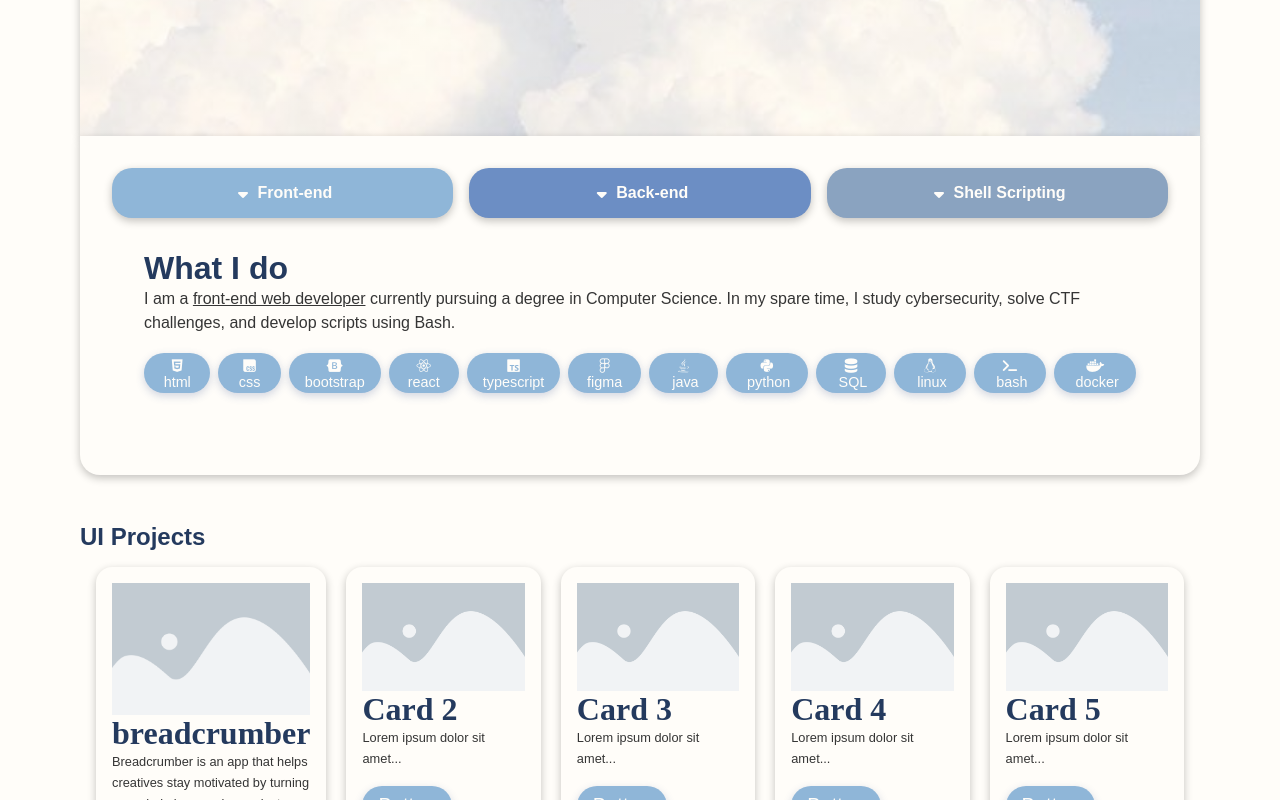
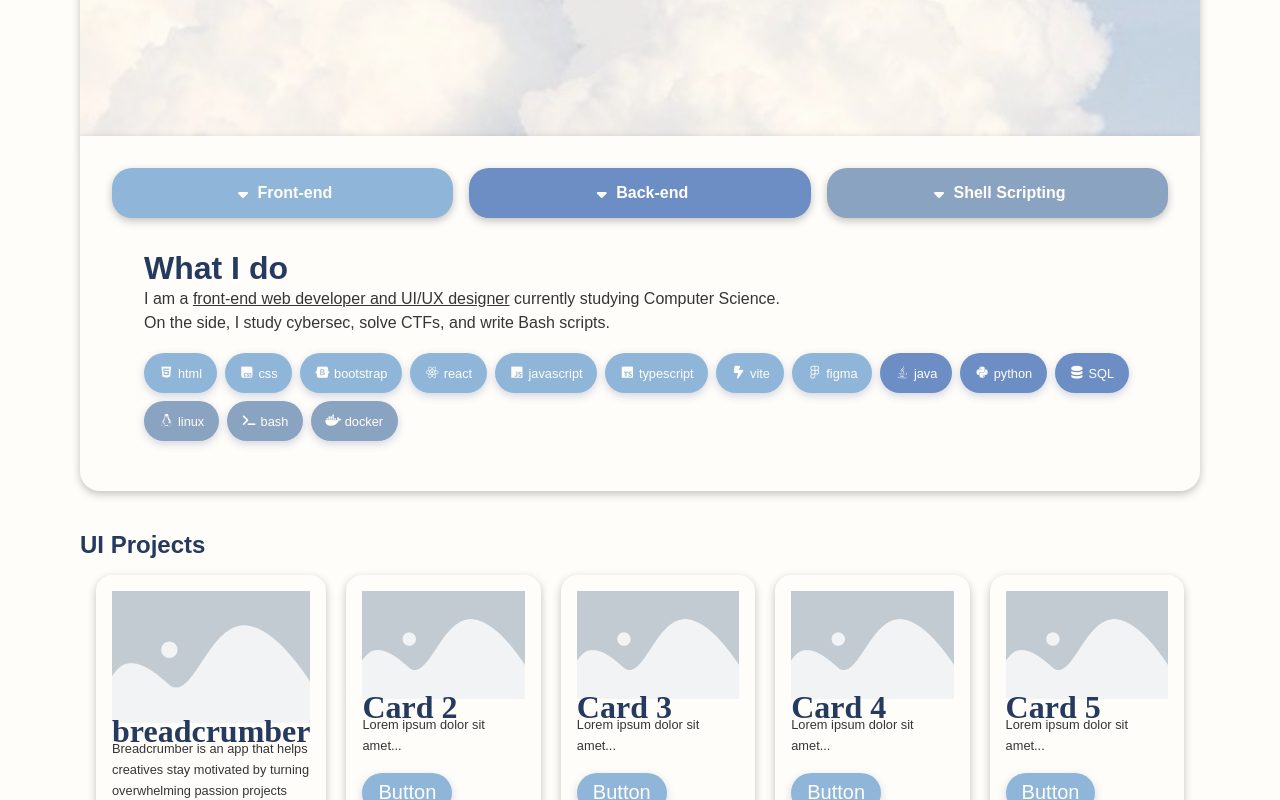
Before and after one commit to bearbau/portfolio, a React (Vite) app: page / in a window 1280 px wide. Shown: the part 620-1420 px from the top of the page. Built offline with nearby package versions, Linux system fonts and the light colour scheme; a web font is replaced by a local one.

Commit message:
minor fixes

```diff
--- a/src/components/Hero.tsx
+++ b/src/components/Hero.tsx
@@ -7,8 +7,9 @@ export default function Hero() {
         <div className="hero-spacer"></div>
         <div className="hero-content">
           <span className="hero-title">
-            <b>hi there.</b>&nbsp;<i className="fa-solid fa-fish-fins"></i>
+            hi there.&nbsp;<i className="fa-solid fa-fish-fins"></i>
           </span>
+
           <p>
             front-end dev & visual creative who enjoys creating new stuff. loves
             the color blue. (maybe a bit too much.)
--- a/src/components/Skillset.tsx
+++ b/src/components/Skillset.tsx
@@ -8,29 +8,20 @@ function Skillset() {
       <div className="hero-bottom">
         <div className="nav-container">
           <div
-            className="nav-col"
+            className={`nav-col ${activeView === "front-end-hero" ? "nav-col--active" : ""}`}
             onClick={() => setActiveView("front-end-hero")}
-            style={{
-              backgroundColor: "var(--primary)",
-            }}
           >
             <i className="fa-solid fa-caret-down"></i>&nbsp;Front-end
           </div>
           <div
-            className="nav-col"
+            className={`nav-col ${activeView === "pl-hero" ? "nav-col--active" : ""}`}
             onClick={() => setActiveView("pl-hero")}
-            style={{
-              backgroundColor: "#6c8ec4",
-            }}
           >
             <i className="fa-solid fa-caret-down"></i>&nbsp;Back-end
           </div>
           <div
-            className="nav-col"
+            className={`nav-col ${activeView === "bash-hero" ? "nav-col--active" : ""}`}
             onClick={() => setActiveView("bash-hero")}
-            style={{
-              backgroundColor: "#8aa3c0",
-            }}
           >
             <i className="fa-solid fa-caret-down"></i>&nbsp;Shell Scripting
           </div>
@@ -45,49 +36,80 @@ function Skillset() {
         )}
 
         {activeView === "about-hero" && (
-          <div className="hero-info">
+          <div className="hero-info" style={{ padding: "2rem 2rem 0rem 2rem" }}>
             <h1 style={{ fontSize: "2rem" }}>What I do</h1>
             <p>
-              I am a <u>front-end web developer</u> currently pursuing a degree
-              in Computer Science. In my spare time, I study cybersecurity,
-              solve CTF challenges, and develop scripts using Bash.
+              I am a <u>front-end web developer and UI/UX designer</u> currently
+              studying Computer Science. <br />
+              On the side, I study cybersec, solve CTFs, and write Bash scripts.
             </p>
+
             <br />
             <div className="stack-row">
               <button className="stack">
-                <i className="fa-brands fa-html5"></i>html
+                <i className="fa-brands fa-html5"></i>&nbsp;html
               </button>
               <button className="stack">
-                <i className="fa-brands fa-css"></i>css
+                <i className="fa-brands fa-css"></i>&nbsp;css
               </button>
               <button className="stack">
-                <i className="fa-brands fa-bootstrap"></i>bootstrap
+                <i className="fa-brands fa-bootstrap"></i>&nbsp;bootstrap
               </button>
               <button className="stack">
-                <i className="fa-brands fa-react"></i>react
+                <i className="fa-brands fa-react"></i>&nbsp;react
               </button>
               <button className="stack">
-                <i className="fa-brands fa-typescript"></i>typescript
+                <i className="fa-brands fa-js"></i>&nbsp;javascript
               </button>
               <button className="stack">
-                <i className="fa-brands fa-figma"></i>figma
+                <i className="fa-brands fa-typescript"></i>&nbsp;typescript
               </button>
               <button className="stack">
+                <i className="fa-solid fa-bolt-lightning"></i>&nbsp;vite
+              </button>
+              <button className="stack">
+                <i className="fa-brands fa-figma"></i>&nbsp;figma
+              </button>
+              <button
+                className="stack"
+                style={{ backgroundColor: "var(--primary-darker)" }}
+              >
                 <i className="fa-brands fa-java"></i>&nbsp;java
               </button>
-              <button className="stack">
+              <button
+                className="stack"
+                style={{ backgroundColor: "var(--primary-darker)" }}
+              >
                 <i className="fa-brands fa-python"></i>&nbsp;python
               </button>
-              <button className="stack">
+              <button
+                className="stack"
+                style={{ backgroundColor: "var(--primary-darker)" }}
+              >
                 <i className="fa-solid fa-database"></i>&nbsp;SQL
               </button>
-              <button className="stack">
+              <button
+                className="stack"
+                style={{
+                  backgroundColor: "var(--primary-muted)",
+                }}
+              >
                 <i className="fa-brands fa-linux"></i>&nbsp;linux
               </button>
-              <button className="stack">
+              <button
+                className="stack"
+                style={{
+                  backgroundColor: "var(--primary-muted)",
+                }}
+              >
                 <i className="fa-solid fa-terminal"></i>&nbsp;bash
               </button>
-              <button className="stack">
+              <button
+                className="stack"
+                style={{
+                  backgroundColor: "var(--primary-muted)",
+                }}
+              >
                 <i className="fa-brands fa-docker"></i>&nbsp;docker
               </button>
             </div>
@@ -101,28 +123,66 @@ function Skillset() {
             <h1 style={{ fontSize: "2rem" }}>Front-end</h1>
             <p>
               I discovered my passion in front-end back in 2020 when I was
-              tinkering bootstrap elements on a website. Nowadays, I use React
-              and TypeScript. &nbsp;
+              tinkering with Bootstrap on a website. Nowadays, I use React and
+              TypeScript. &nbsp;
             </p>
             <br />
             <div className="stack-row">
               <button className="stack">
-                <i className="fa-brands fa-html5"></i>html
+                <i className="fa-brands fa-html5"></i>&nbsp;html
               </button>
               <button className="stack">
-                <i className="fa-brands fa-css"></i>css
+                <i className="fa-brands fa-css"></i>&nbsp;css
               </button>
               <button className="stack">
-                <i className="fa-brands fa-bootstrap"></i>bootstrap
+                <i className="fa-brands fa-bootstrap"></i>&nbsp;bootstrap
               </button>
               <button className="stack">
-                <i className="fa-brands fa-react"></i>react
+                <i className="fa-brands fa-react"></i>&nbsp;react
               </button>
               <button className="stack">
-                <i className="fa-brands fa-typescript"></i>typescript
+                <i className="fa-brands fa-js"></i>&nbsp;javascript
               </button>
               <button className="stack">
-                <i className="fa-brands fa-figma"></i>figma
+                <i className="fa-brands fa-typescript"></i>&nbsp;typescript
+              </button>
+              <button className="stack">
+                <i className="fa-solid fa-bolt-lightning"></i>&nbsp;vite
+              </button>
+              <button className="stack">
+                <i className="fa-brands fa-figma"></i>&nbsp;figma
+              </button>
+            </div>
+          </div>
+        )}
+
+        {/* programming languages */}
+        {activeView === "pl-hero" && (
+          <div className="hero-info">
+            <h1 style={{ fontSize: "2rem" }}>Back-end</h1>
+            <p>
+              These are the languages I picked up through my Computer Science
+              degree (especially with Java).
+            </p>
+            <br />
+            <div className="stack-row">
+              <button
+                className="stack"
+                style={{ backgroundColor: "var(--primary-darker)" }}
+              >
+                <i className="fa-brands fa-java"></i>&nbsp;java
+              </button>
+              <button
+                className="stack"
+                style={{ backgroundColor: "var(--primary-darker)" }}
+              >
+                <i className="fa-brands fa-python"></i>&nbsp;python
+              </button>
+              <button
+                className="stack"
+                style={{ backgroundColor: "var(--primary-darker)" }}
+              >
+                <i className="fa-solid fa-database"></i>&nbsp;SQL
               </button>
             </div>
           </div>
@@ -133,8 +193,8 @@ function Skillset() {
           <div className="hero-info">
             <h1 style={{ fontSize: "2rem" }}>Shell Scripting</h1>
             <p>
-              On my free time, I solve CTFs and study Bash scripting. but I
-              mostly study it for the love of the game. I dump my bash scripts
+              In my free time, I solve CTFs and study Bash scripting, but I
+              mostly study it for the love of the game. I dump my Bash scripts
               on
               <a href="https://github.com/bearbau/bearbash">
                 &nbsp;<u>bearbash</u>
@@ -143,43 +203,33 @@ function Skillset() {
             </p>
             <br />
             <div className="stack-row">
-              <button className="stack">
+              <button
+                className="stack"
+                style={{
+                  backgroundColor: "var(--primary-muted)",
+                }}
+              >
                 <i className="fa-brands fa-linux"></i>&nbsp;linux
               </button>
-              <button className="stack">
+              <button
+                className="stack"
+                style={{
+                  backgroundColor: "var(--primary-muted)",
+                }}
+              >
                 <i className="fa-solid fa-terminal"></i>&nbsp;bash
               </button>
-              <button className="stack">
+              <button
+                className="stack"
+                style={{
+                  backgroundColor: "var(--primary-muted)",
+                }}
+              >
                 <i className="fa-brands fa-docker"></i>&nbsp;docker
               </button>
             </div>
           </div>
         )}
-
-        {/* programming languages */}
-        {activeView === "pl-hero" && (
-          <div className="hero-info">
-            <h1 style={{ fontSize: "2rem" }}>Back-end</h1>
-            <p>
-              I study Computer Science and these are some of the languages that
-              I had to study during my degree.
-            </p>
-            <br />
-            <div className="stack-row">
-              <button className="stack">
-                <i className="fa-brands fa-java"></i>&nbsp;java
-              </button>
-              <button className="stack">
-                <i className="fa-brands fa-python"></i>&nbsp;python
-              </button>
-              <button className="stack">
-                <i className="fa-solid fa-database"></i>&nbsp;SQL
-              </button>
-            </div>
-          </div>
-        )}
-
-        {/* button on clicks -------------------------------------------- */}
       </div>
     </>
   );
--- a/src/style.css
+++ b/src/style.css
@@ -8,12 +8,13 @@
 /* general: page ------------------------------------------------------------------------ */
 :root {
   --primary: #8FB6D8;
+  --primary-darker: #6c8ec4;
+  --primary-muted: #8aa3c0;
   --secondary: #62cbe0;
   --light: #fffdf9;
   --light-hover: #dfd7cb;
   --dark: #243A5E;
   --text: #353535;
-  --primary-darker: #6c8ec4;
 }
 
 * {
@@ -38,6 +39,10 @@ body {
   flex-direction: column;
 }
 
+html {
+  scroll-snap-type: y mandatory;
+}
+
 /* text formatting (no class) ------------------------------------------------------------------------ */
 @font-face {
   font-family: 'Inter Variable';
@@ -58,11 +63,17 @@ body {
   unicode-range: U+0000-00FF,U+0131,U+0152-0153,U+02BB-02BC,U+02C6,U+02DA,U+02DC,U+0304,U+0308,U+0329,U+2000-206F,U+20AC,U+2122,U+2191,U+2193,U+2212,U+2215,U+FEFF,U+FFFD;
 }
 
+span {
+  margin: 0px;
+  line-height: 1rem;
+}
+
 h1 {
   font-family: 'Inter Variable', sans-serif;
   font-size: 1.5rem;
   color: var(--dark);
   margin: 0;
+  font-weight: 0px;
 }
 
 p {
@@ -138,6 +149,7 @@ video {
   align-items: center;
   justify-content: space-between;
   padding: 5vh 0px 2vh 0px;
+  scroll-snap-align: start;
 }
 
 .title-logo {
@@ -208,6 +220,7 @@ video {
   font-size: clamp(1.8rem, 5vw, 4rem);
   color: #49648e;
   text-shadow: rgba(61, 87, 152, 0.24) 0px 3px 8px;
+  line-height: 3rem;
 }
 
 /* section 2 (skillset) */
@@ -221,6 +234,9 @@ video {
   background-color: var(--light);
   box-shadow: rgba(0, 0, 0, 0.24) 0px 3px 8px;
   position: relative;
+  margin: 0px 0px 5vh 0px;
+  scroll-snap-align: start;
+  scroll-margin-top: 2rem;
 }
 
 .nav-container {
@@ -243,6 +259,16 @@ video {
   box-shadow: rgba(0, 0, 0, 0.24) 0px 3px 8px;
 }
 
+.nav-col:nth-child(1) { background-color: var(--primary); }
+.nav-col:nth-child(2) { background-color: var(--primary-darker); }
+.nav-col:nth-child(3) { background-color: var(--primary-muted); }
+
+.nav-col--active,
+.nav-col--active:hover {
+  filter: brightness(0.75);
+  box-shadow: inset rgba(36, 58, 94, 0.2) 0px 3px 8px;
+}
+
 .hero-info {
   display: flex;
   flex-direction: column;
@@ -260,10 +286,11 @@ video {
   border-radius: 50%;
   color: var(--primary);
   position: absolute;
-  top: -2rem;
+  top: 16rem;
   left: 50%;
   transform: translateX(-50%);
-  box-shadow: none;
+  box-shadow: rgba(0, 0, 0, 0.2) 0px 10px 10px;
+  bottom: -1.25rem;
 }
 
 @keyframes fadeIn {
@@ -274,12 +301,16 @@ video {
 .stack-row {
   display: flex;
   gap: 0.5rem;
+  flex-wrap: wrap;
 }
 
 .stack {
-  font-size: 0.9rem;
+  display: flex;
+  align-items: center;
+  font-size: 0.8rem;
   color: var(--light);
   margin: 0px;
+  padding: 1rem 0.9rem;
   cursor: default;
 }
 
@@ -295,13 +326,10 @@ button.stack:hover {
 
 /* skills navigation */
 
-
-.nav-col:hover {
-  filter: brightness(60%);
-}
-
 /* container contents */
 .container {
+  scroll-snap-align: start;
+ scroll-margin-top: 2rem;
   display: flex;
   flex-direction: column;
 }
```
Also changed, not shown: src/assets/shark.jpg (added).
